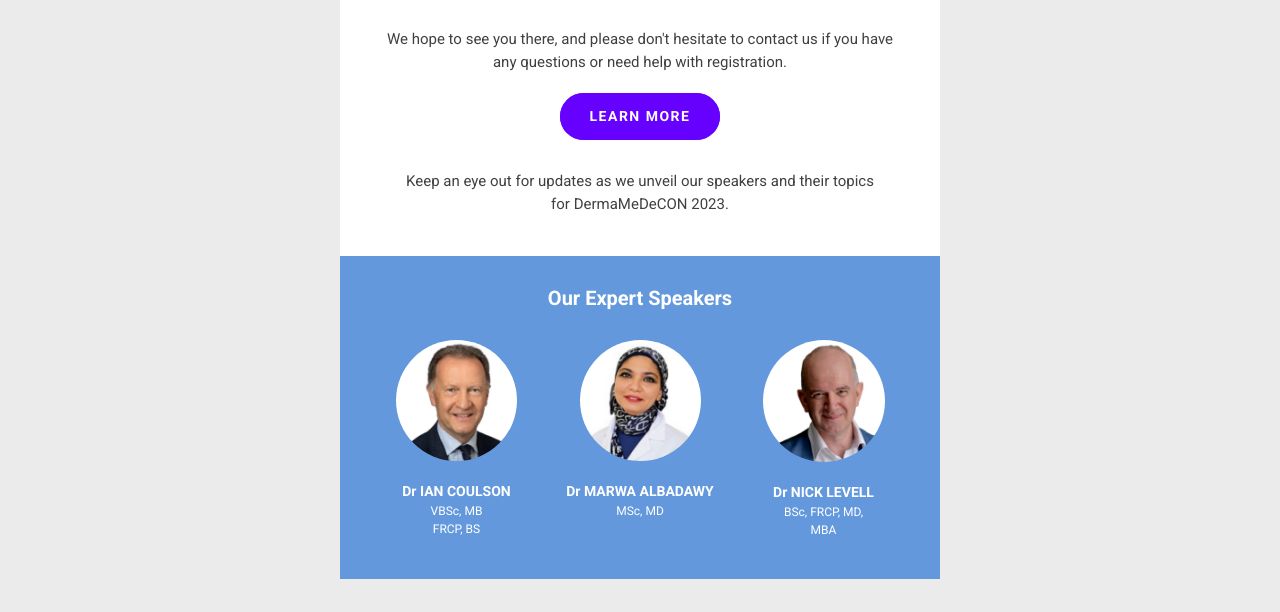
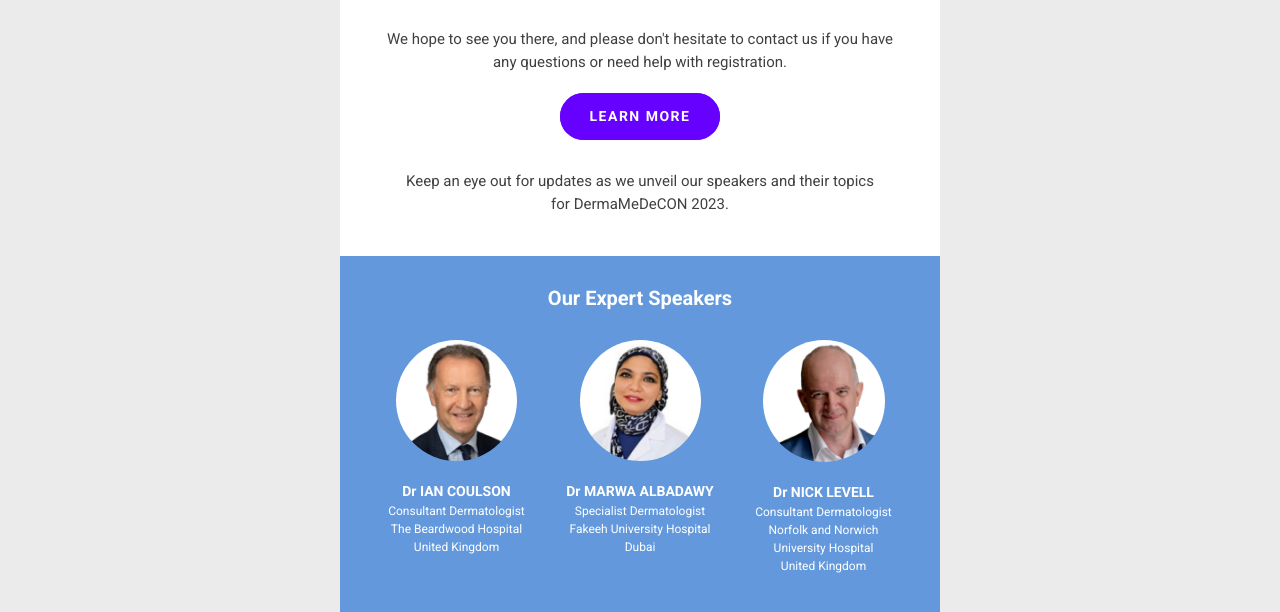
Before and after one commit to AjeshGrowth/derma-medecon-email-template, a plain HTML site: page index.html in a window 1280 px wide. Shown: the part 977-1589 px from the top of the page. Drawn offline with Linux system fonts and the light colour scheme.

Commit message:
updated designations

```diff
--- a/index.html
+++ b/index.html
@@ -613,11 +613,19 @@
                                                   color: #ffffff;
                                                 "
                                               >
-                                              25 - 26th May 2023
+                                                25 - 26th May 2023
                                               </p>
-                                              <p style="font-size: 20px;color: white;font-family: roboto,
-                                              'helvetica neue', helvetica,
-                                              arial, sans-serif;">Conrad Dubai </p>
+                                              <p
+                                                style="
+                                                  font-size: 20px;
+                                                  color: white;
+                                                  font-family: roboto,
+                                                    'helvetica neue', helvetica,
+                                                    arial, sans-serif;
+                                                "
+                                              >
+                                                Conrad Dubai
+                                              </p>
                                             </td>
                                           </tr>
                                           <tr style="border-collapse: collapse">
@@ -1706,8 +1714,9 @@
                                                     color: #ffffff;
                                                   "
                                                 >
-                                                  VBSc, MB <br />
-                                                  FRCP, BS
+                                                  Consultant Dermatologist<br />
+                                                  The Beardwood Hospital<br />
+                                                  United Kingdom
                                                   <br />
                                                 </p>
                                                 <p
@@ -1848,7 +1857,9 @@
                                                     color: #ffffff;
                                                   "
                                                 >
-                                                  MSc, MD
+                                                  Specialist Dermatologist<br />
+                                                  Fakeeh University Hospital<br />
+                                                  Dubai<br />
                                                 </p>
                                                 <p
                                                   style="
@@ -1981,7 +1992,9 @@
                                                     color: #ffffff;
                                                   "
                                                 >
-                                                  BSc, FRCP, MD,
+                                                  Consultant Dermatologist<br />
+                                                  Norfolk and Norwich University
+                                                  Hospital<br />
                                                 </p>
                                                 <p
                                                   style="
@@ -1998,7 +2011,7 @@
                                                     color: #ffffff;
                                                   "
                                                 >
-                                                  MBA
+                                                  United Kingdom
                                                 </p>
                                               </td>
                                             </tr>
```
